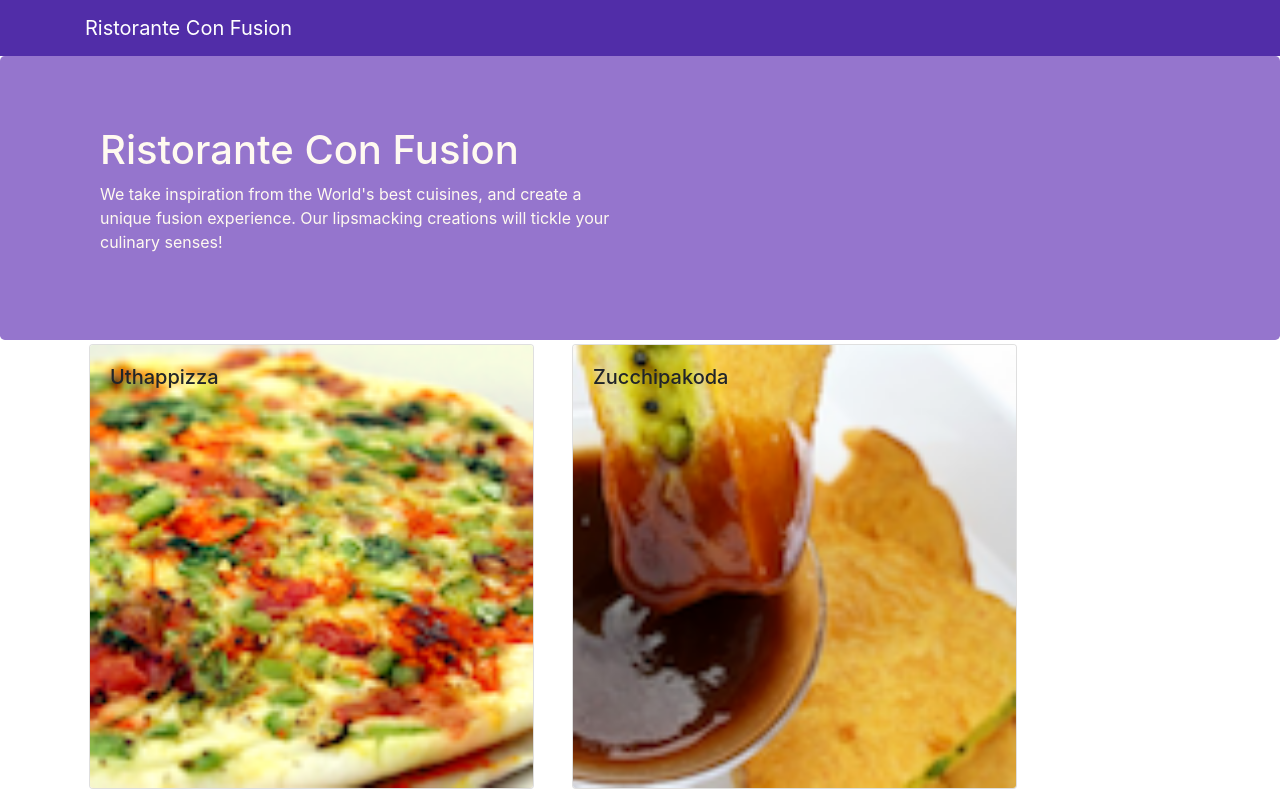
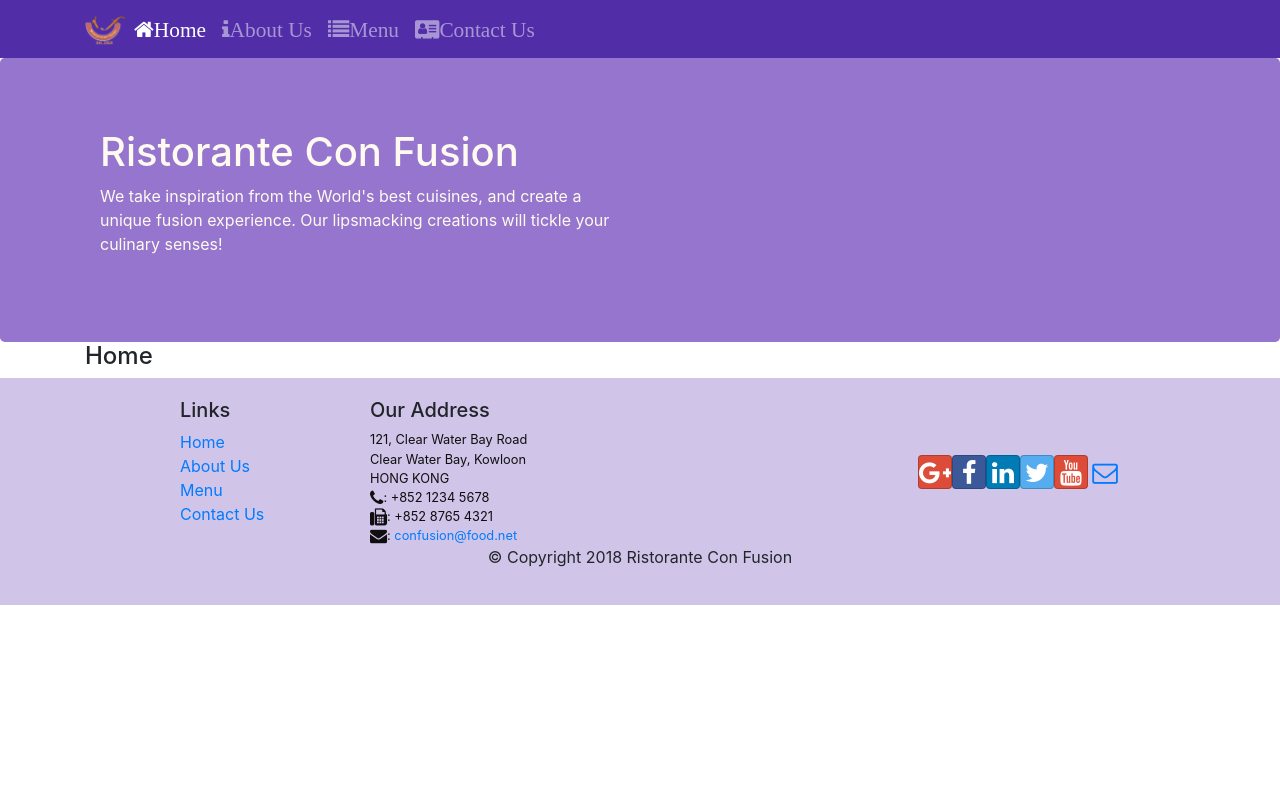
Before and after one commit to mustafa-prog/dishes-menu-react, a React (Create React App) app: page /home in a window 1280 px wide. Shown: the top 795 px of the page. Built offline with nearby package versions, Linux system fonts and the light colour scheme.

Commit message:
added Router

```diff
--- a/package.json
+++ b/package.json
@@ -12,6 +12,7 @@
     "react": "^16.13.1",
     "react-dom": "^16.13.1",
     "react-popper": "^0.9.2",
+    "react-router-dom": "^4.2.2",
     "react-scripts": "3.4.1",
     "reactstrap": "^5.0.0"
   },
--- a/src/App.js
+++ b/src/App.js
@@ -1,13 +1,16 @@
 import React, { Component } from 'react';
 import Main from './components/Main';
 import './App.css';
+import { BrowserRouter } from 'react-router-dom';
 
 class App extends Component {
   render() {
     return (
-      <div>
-        <Main />
-      </div>
+      <BrowserRouter>
+        <div>
+          <Main />
+        </div>
+      </BrowserRouter>
     );
   }
 }
--- a/src/components/Footer.js
+++ b/src/components/Footer.js
@@ -1,4 +1,5 @@
 import React from 'react';
+import { Link } from 'react-router-dom';
 
 const Footer = (props) => {
   return (
@@ -9,16 +10,16 @@
             <h5>Links</h5>
             <ul className="list-unstyled">
               <li>
-                <a href="#">Home</a>
+                <Link to="/home">Home</Link>
               </li>
               <li>
-                <a href="#">About</a>
+                <Link to="/aboutus">About Us</Link>
               </li>
               <li>
-                <a href="#">Menu</a>
+                <Link to="/menu">Menu</Link>
               </li>
               <li>
-                <a href="contactus.html">Contact</a>
+                <Link to="/contactus">Contact Us</Link>
               </li>
             </ul>
           </div>
--- a/src/components/Header.js
+++ b/src/components/Header.js
@@ -1,13 +1,67 @@
 import React, { Component } from 'react';
-import { Navbar, NavbarBrand, Jumbotron } from 'reactstrap';
+import {
+  Navbar,
+  NavbarBrand,
+  Nav,
+  NavbarToggler,
+  Collapse,
+  NavItem,
+  Jumbotron,
+} from 'reactstrap';
+import { NavLink } from 'react-router-dom';
 
 class Header extends Component {
+  constructor(props) {
+    super(props);
+    this.state = {
+      isNavOpen: false,
+    };
+
+    this.toggleNav = this.toggleNav.bind(this);
+  }
+
+  toggleNav() {
+    this.setState({ isNavOpen: !this.state.isNavOpen });
+  }
+
   render() {
     return (
       <React.Fragment>
-        <Navbar dark>
+        <Navbar dark expand="md">
           <div className="container">
-            <NavbarBrand href="/">Ristorante Con Fusion</NavbarBrand>
+            <NavbarToggler onClick={this.toggleNav} />
+            <NavbarBrand className="mr-auto" href="/">
+              <img
+                src="assets/images/logo.png"
+                height="30"
+                width="41"
+                alt="Ristorante Con Fusion"
+              />
+            </NavbarBrand>
+            <Collapse isOpen={this.state.isNavOpen} navbar>
+              <Nav navbar>
+                <NavItem>
+                  <NavLink className="nav-link" to="/home">
+                    <span className="fa fa-home fa-lg">Home</span>
+                  </NavLink>
+                </NavItem>
+                <NavItem>
+                  <NavLink className="nav-link" to="/aboutus">
+                    <span className="fa fa-info fa-lg">About Us</span>
+                  </NavLink>
+                </NavItem>
+                <NavItem>
+                  <NavLink className="nav-link" to="/menu">
+                    <span className="fa fa-list fa-lg">Menu</span>
+                  </NavLink>
+                </NavItem>
+                <NavItem>
+                  <NavLink className="nav-link" to="/contactus">
+                    <span className="fa fa-address-card fa-lg">Contact Us</span>
+                  </NavLink>
+                </NavItem>
+              </Nav>
+            </Collapse>
           </div>
         </Navbar>
         <Jumbotron>
--- /dev/null
+++ b/src/components/Home.js
@@ -0,0 +1,11 @@
+import React from 'react';
+
+const Home = (props) => {
+  return (
+    <div className="container">
+      <h4>Home</h4>
+    </div>
+  );
+};
+
+export default Home;
--- a/src/components/Main.js
+++ b/src/components/Main.js
@@ -1,41 +1,36 @@
 import React, { Component } from 'react';
-
+import Home from './Home';
 import Menu from './Menu';
 import DishDetail from './DishDetail';
 import Header from './Header';
 import Footer from './Footer';
 import { DISHES } from '../shared/dishes';
+import { Switch, Route, Redirect } from 'react-router-dom';
 
 class Main extends Component {
   constructor(props) {
     super(props);
     this.state = {
       dishes: DISHES,
-      selectedDish: null,
     };
   }
 
-  onSelectedDish(dishID) {
-    this.setState({
-      selectedDish: dishID,
-    });
-  }
-
   render() {
+    const HomePage = () => {
+      return <Home />;
+    };
     return (
       <div>
         <Header />
-        <Menu
-          dishes={this.state.dishes}
-          onClick={(dishID) => this.onSelectedDish(dishID)}
-        />
-        <DishDetail
-          dish={
-            this.state.dishes.filter(
-              (dish) => dish.id === this.state.selectedDish
-            )[0]
-          }
-        />
+        <Switch>
+          <Route path="/home" component={HomePage} />
+          <Route
+            exact
+            path="/menu"
+            component={() => <Menu dishes={this.state.dishes} />}
+          />
+          <Redirect to="/home" />
+        </Switch>
         <Footer />
       </div>
     );
```
Also changed, not shown: 1 other file (tests, documents, lock files or other folders).
